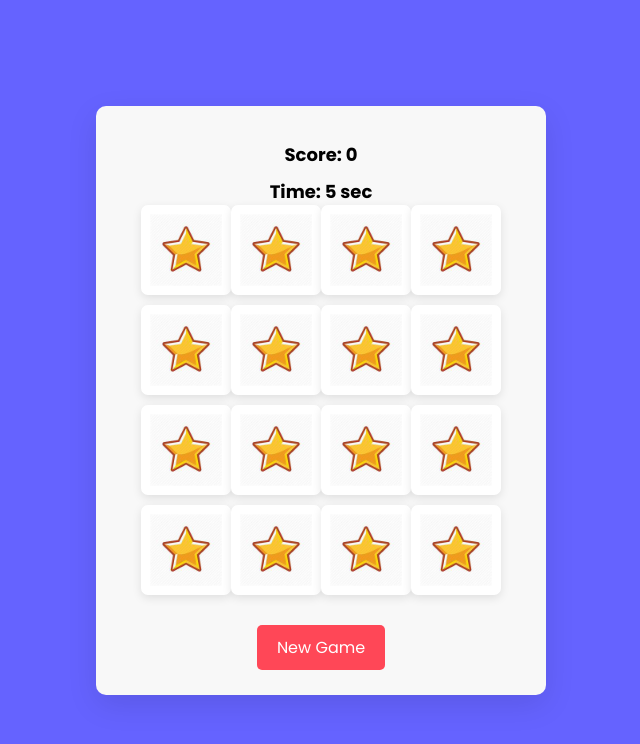
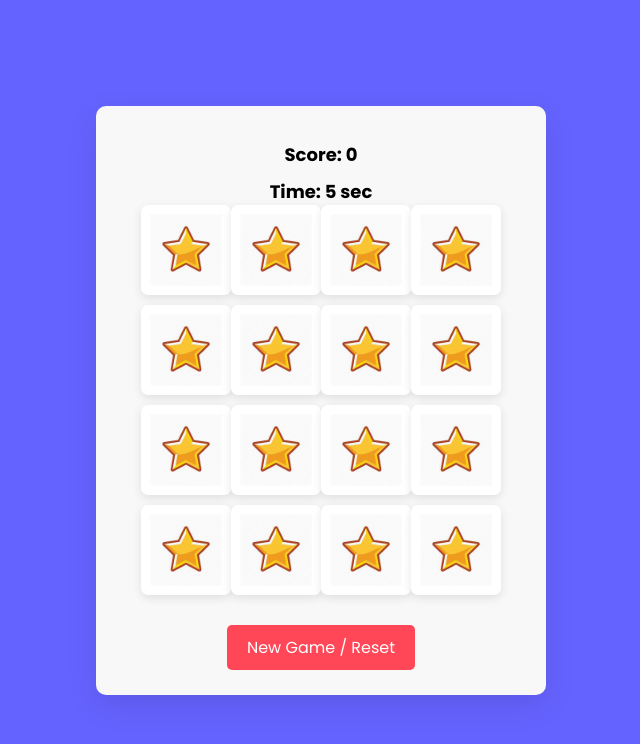
Before and after one commit to ankan1929/Memory-Matching-Game, a plain HTML site: page index.html in a window 1280 px wide. Shown: the whole page, without its empty margins (319-959 px from the left). Drawn offline with Linux system fonts and the light colour scheme.

Commit message:
Update index.html
just added new game/reset

```diff
--- a/index.html
+++ b/index.html
@@ -12,7 +12,7 @@
         <div class="score-counter">Score: <span id="score">0</span></div>
         <div class="timer">Time: <span id="timer">0</span> sec</div>
         <ul class="cards"></ul>
-        <button class="new-game-btn" onclick="shuffleCard()">New Game</button>
+        <button class="new-game-btn" onclick="shuffleCard()">New Game / Reset</button>
     </div>
     <div class="win-popup" id="winPopup">
         <h2>🏆 You win!</h2>
```
